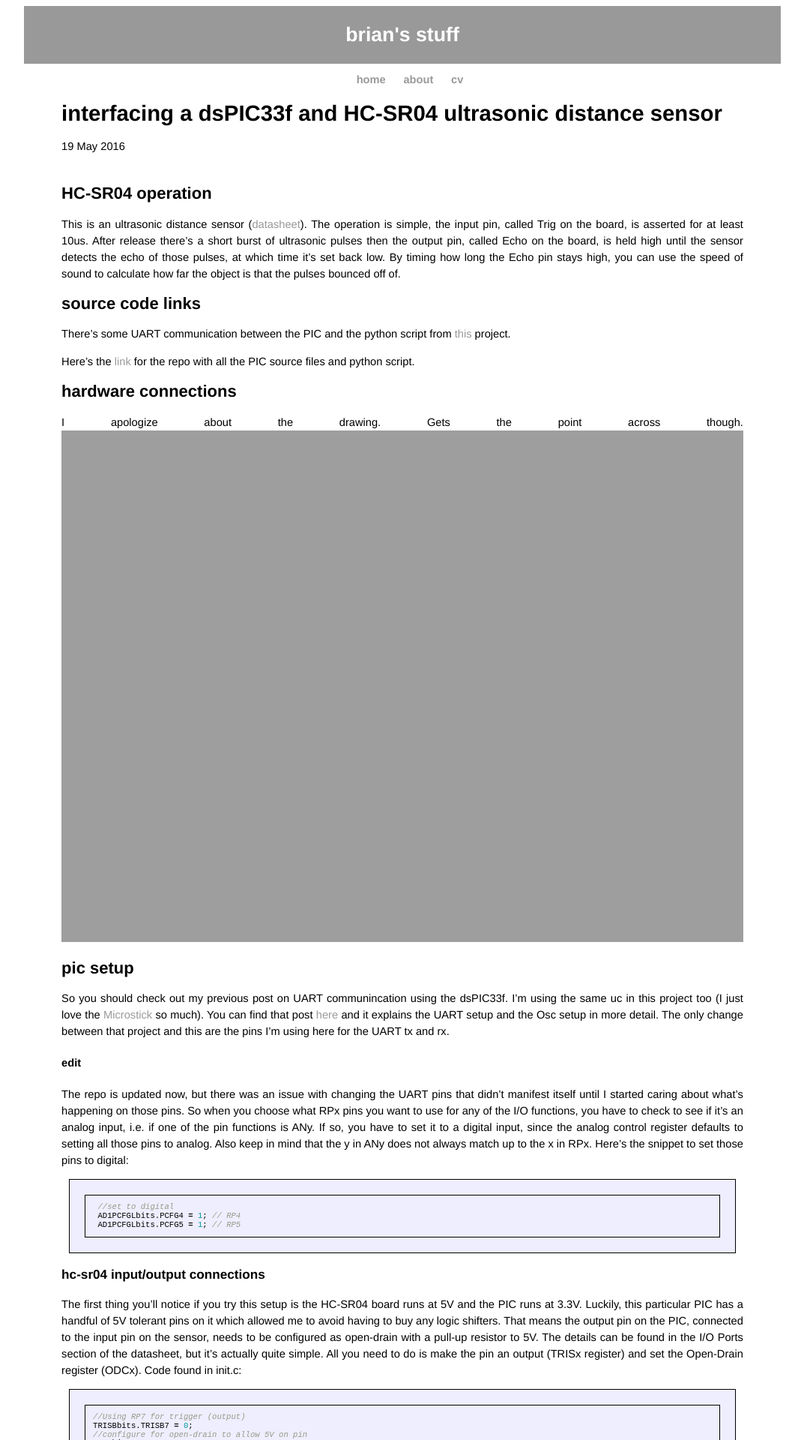
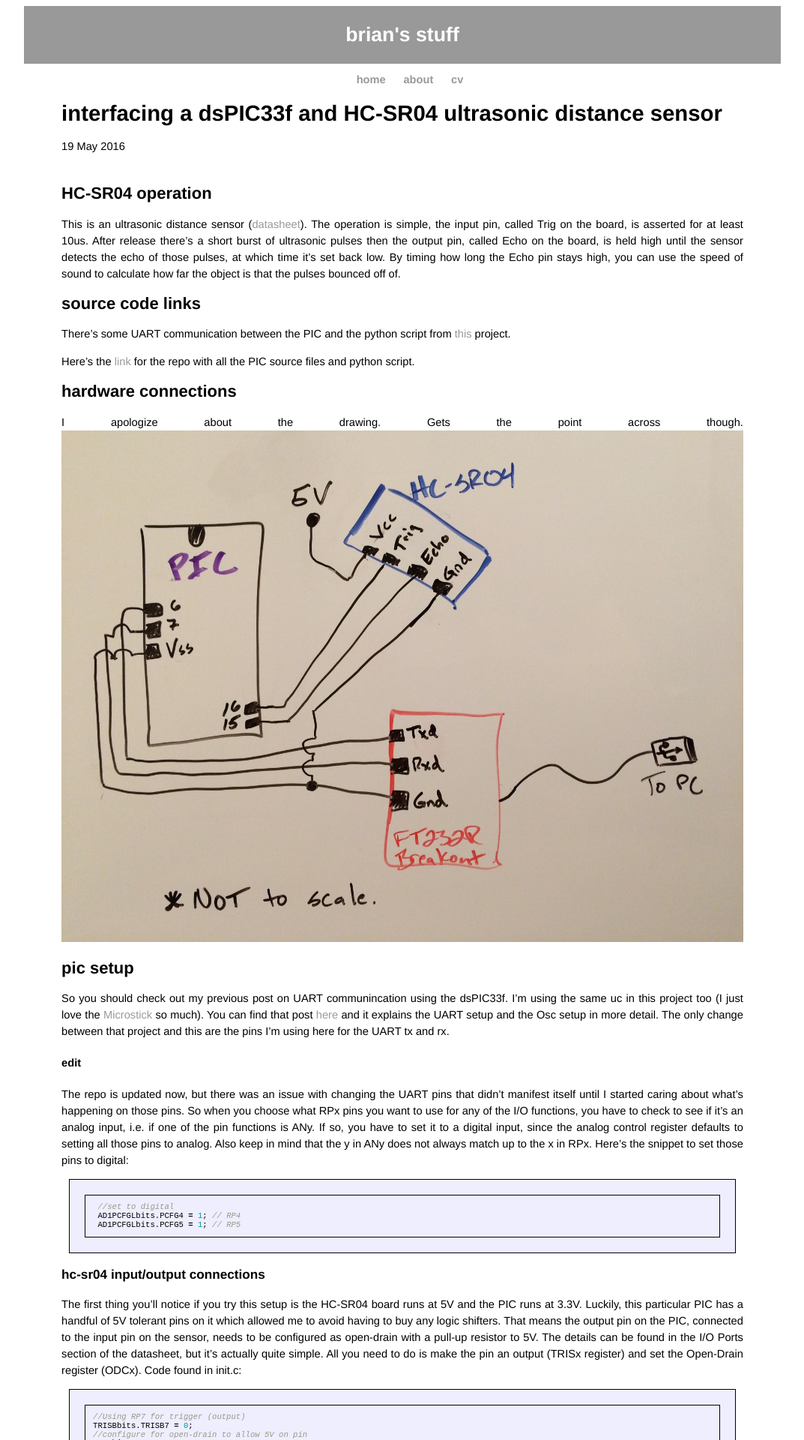
Before and after one commit to bsmitty5000/bsmitty5000.github.io, a Jekyll site: the page built from _posts/2016-05-19-Getting_Started_with_the_HC-SR04_distance_sensor.md, in a window 1280 px wide. Shown: the top 1920 px of the page at 75% size, without its empty margins (103-1176 px from the left). Built offline with Jekyll 4.4.1, drawn with Linux system fonts in a browser that asks for light colours; comment, search, counter and statistics services are not loaded.

Commit message:
post updates

```diff
--- a/_posts/2016-05-19-Getting_Started_with_the_HC-SR04_distance_sensor.md
+++ b/_posts/2016-05-19-Getting_Started_with_the_HC-SR04_distance_sensor.md
@@ -16,7 +16,7 @@ Here's the [link](https://github.com/bsmitty5000/getting_started_with_hc-sr04) f
 
 ## hardware connections
 I apologize about the drawing. Gets the point across though.
-![connections]({{site.url}}assets/test.JPG)
+![connections]({{site.url}}assets/intro_hcsr04_hardware.jpg)
 
 ## pic setup
 
```
